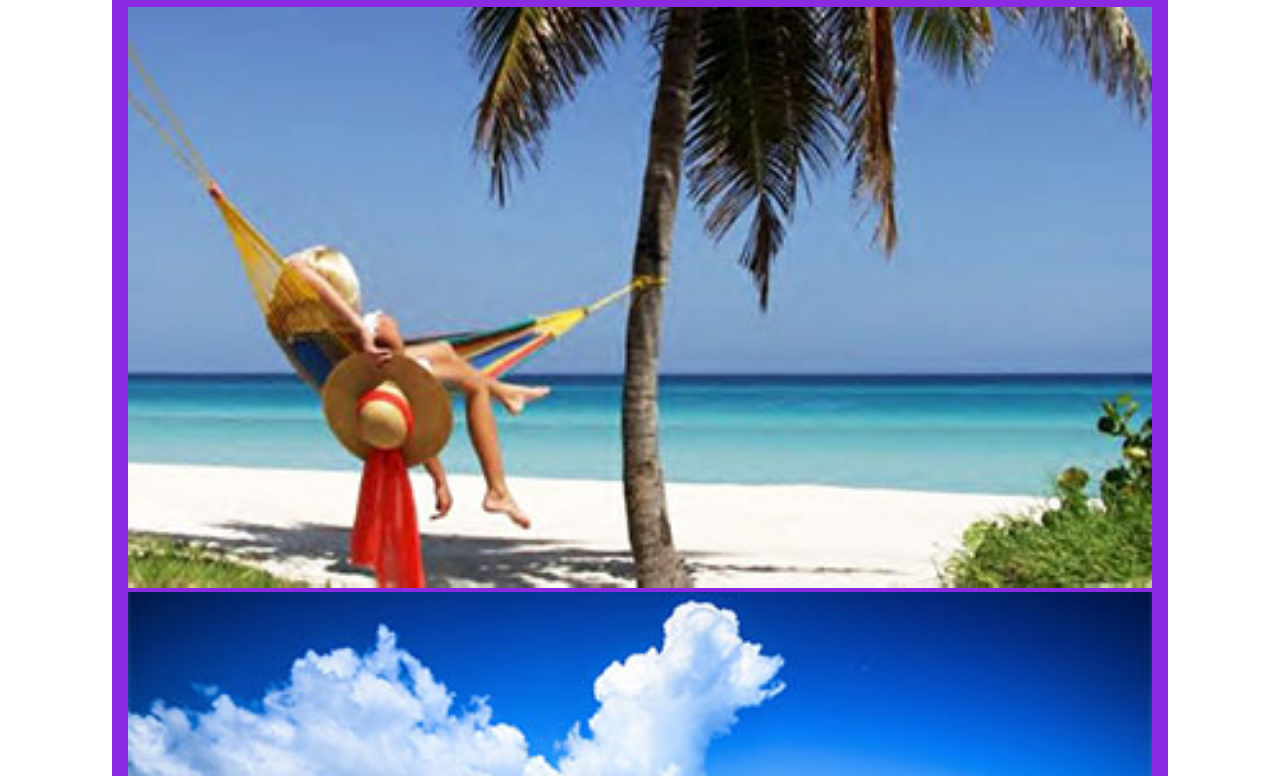
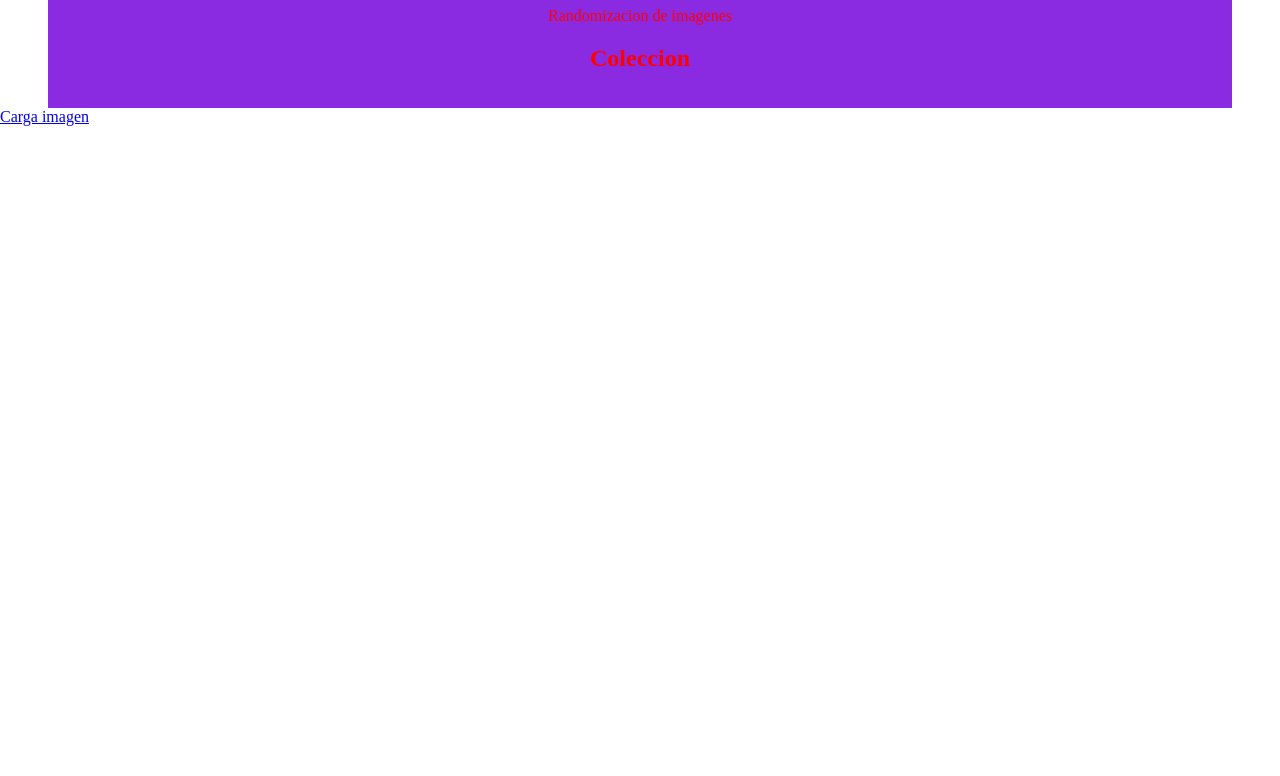
Before and after one commit to Elignaci/Galeria-Dinamica, a plain HTML site: page index.html in a window 1280 px wide. Shown: the part 89-865 px from the top of the page. After the commit the page ends 800 px from the top, so only its background shows below. Drawn offline with Linux system fonts and the light colour scheme.

Commit message:
actualizacion js

```diff
--- a/css/main.css
+++ b/css/main.css
@@ -1,16 +1,29 @@
 .contenedorGaleria{
-    width: 80%;
+    width: 90%;
     margin: 0 auto;
     padding: 1rem;
     background-color: blueviolet;
     color:black;
+    color: rgb(255, 0, 0);
+    text-align: center;
+}
+.prep{
+    color: black;
+    display: flex;
+
+
+
+
 }
 
 body{
     margin: 0;
     padding: 0;
     box-sizing:border-box
+
 }
+
 .contenedorGaleria img{
-    width: 100%;
+    width: 70%;
+
 }
--- a/index.html
+++ b/index.html
@@ -10,13 +10,23 @@
 </head>
 
 <body>
+
+    <head>
         <div id="contenedorGaleria" class="contenedorGaleria">
             <h1>Galeria de Imagenes</h1>
-<!--             <img id="imagen 1" src="assets/viajes-1.jpg" alt="">
+            <!--       <img id="imagen 1" src="assets/viajes-1.jpg" alt="">
             <img id="imagen 2" src="assets/viajes-2.jpg" alt="">
-            <img id="imagen 3" src="assets/viajes-3.jpg" alt=""> -->
+            <img id="imagen 3" src="assets/viajes-3.jpg" alt="">
+            <img id="imagen 4" src="assets/viajes-4.jpg" alt=""> -->
             <div id="constenedorMinis" class="constenedorMinis"></div>
+    </head>
+    <main>
+        <prep>Randomizacion de imagenes</prep>
+        <h2>
+              Coleccion
+        </h2>
 
+    </main>
 
     </div>
 
--- a/js/main.js
+++ b/js/main.js
@@ -1,6 +1,18 @@
+/* Peseudocodigo:
+Inicio
+Leer imagen
+Si reinicia pagina(bucle)
+    Leer nueva imagen
+Fin si
+Fin
 
 
-const arrayImagenes = [
+*/
+const seccion = document.querySelector
+const fragment = document.createDocumentFragment()
+
+
+/* const arrayImagenes = [
     {
         id: 1,
         src: 'assets/viajes-1.jpg',
@@ -8,31 +20,44 @@ const arrayImagenes = [
         title: 'title imagen 2',
     },
     {
-    id:2,
+        id: 2,
         src: 'assets/viajes-2.jpg',
-    alt:'alt imagen 2',
-    title:'title imagen 2'
+        alt: 'alt imagen 2',
+        title: 'title imagen 2'
     },
     {
-    id:3,
+        id: 3,
         src: 'assets/viajes-3.jpg',
-    alt:'alt imagen 3',
-    title:'title imagen 3'
+        alt: 'alt imagen 3',
+        title: 'title imagen 3'
+    },
+    {
+        id: 4,
+        src: 'assets/viajes-4.jpg',
+        alt: 'alt imagen 4',
+        title: 'title imagen 4'
     }
 ]
+ */
 
 
+const pintarImagenes = () => {
 
-arrayImagenes.forEach((item,index)=>{
-    const imagen=document.createElement('IMG')
+    arrayImagenes.forEach((item, index) => {
+        const caja=document.createElement('DIV')
+        caja.classList.add('miniaturas')
+        caja.id=item.id
+        console.log(caja)
+
+        const imagen = document.createElement('IMG')//contenido donde se alamacenan las imagenes
         const contenedor = document.getElementById("contenedorGaleria")
+        imagen.src = item.src;
+        imagen.alt = item.alt;
+        imagen.title = item.title;
+        imagen.id = "img" + index;
 
-
-
-    imagen.src=item.src;
-    imagen.alt=item.alt;
-    imagen.title=item.title;
-    imagen.id = "img"+index;
+        const titulo=document.createElement('H2')
+        fragment.append(caja)
 
         //contenedor.classList.add(imagen);
         //console.log(imagen)
@@ -40,6 +65,13 @@ arrayImagenes.forEach((item,index)=>{
         contenedor.appendChild(imagen)
 
     })
+
+
+
+
+
+}
+pintarImagenes()
 
 function cargaimg() {
     let newImg = document.getElementById("img0");
@@ -50,7 +82,11 @@ function cargaimg() {
     newImg3.src = "assets/viajes-6.jpg";
 
 }
+const bucleImg = () => {
 
+
+
+}
 
 /* let imageGrande = document.getElemntById("imagenGrande")
 
```
Lines whose indentation alone changed are shown as unchanged.
